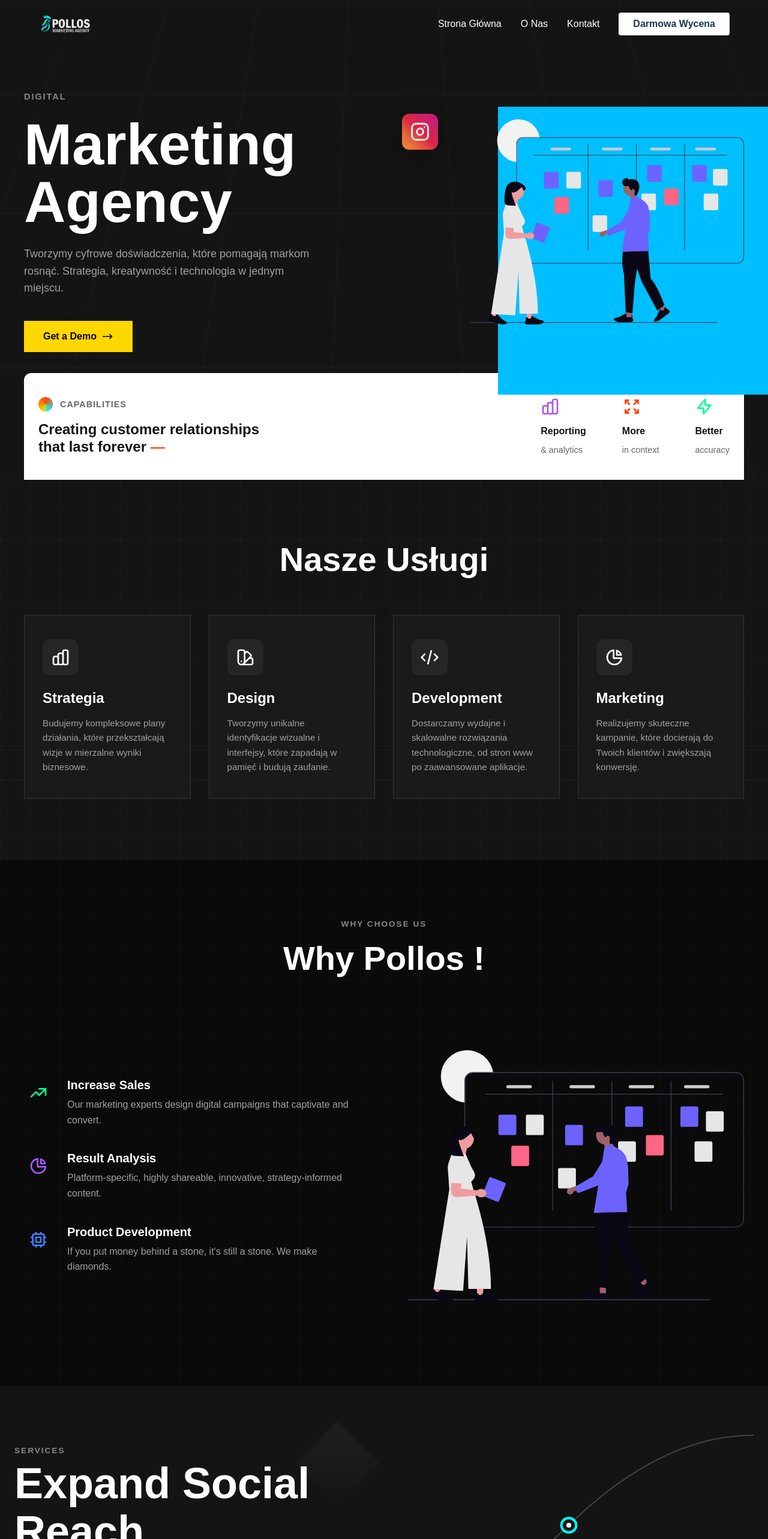
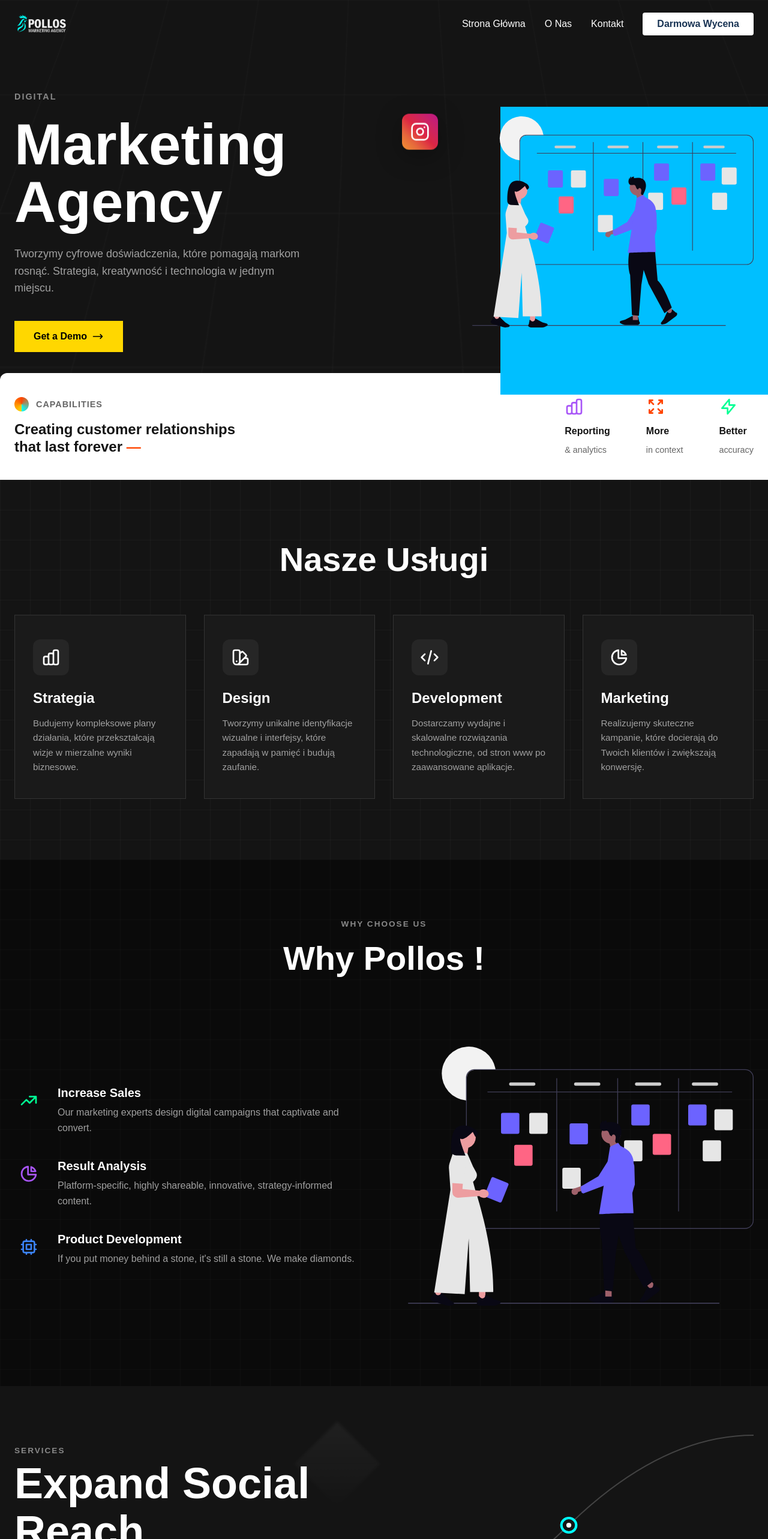
Before and after one commit to PiotrFijalkowski/pollos_website, a Next.js app: page / in a window 1280 px wide. Shown: the top 2566 px of the page at 60% size. Built offline with nearby package versions, Linux system fonts and the light colour scheme.

Commit message:
Refactor: Swap Contact columns and increase global max-width to 1440px

```diff
--- a/src/components/Contact/Contact.styles.ts
+++ b/src/components/Contact/Contact.styles.ts
@@ -31,7 +31,7 @@
 `;
 
 export const Container = styled.div`
-  max-width: 1200px;
+  max-width: 1440px;
   margin: 0 auto;
   position: relative;
   z-index: 1;
--- a/src/components/Contact/Contact.tsx
+++ b/src/components/Contact/Contact.tsx
@@ -54,6 +54,49 @@
   return (
     <Section id="contact">
       <Container>
+        <FormColumn>
+          <Form onSubmit={handleSubmit}>
+            <FormGroup>
+              <InputLabel>Imię i Nazwisko</InputLabel>
+              <Input
+                type="text"
+                name="name"
+                placeholder="Jan Kowalski"
+                value={formData.name}
+                onChange={handleChange}
+                required
+              />
+            </FormGroup>
+
+            <FormGroup>
+              <InputLabel>Email</InputLabel>
+              <Input
+                type="email"
+                name="email"
+                placeholder="jan@firma.pl"
+                value={formData.email}
+                onChange={handleChange}
+                required
+              />
+            </FormGroup>
+
+            <FormGroup>
+              <InputLabel>Wiadomość</InputLabel>
+              <TextArea
+                name="message"
+                placeholder="Opisz swój projekt..."
+                value={formData.message}
+                onChange={handleChange}
+                required
+              />
+            </FormGroup>
+
+            <SubmitButton type="submit" disabled={isSubmitting}>
+              {isSubmitting ? 'Wysyłanie...' : 'Wyślij wiadomość'}
+            </SubmitButton>
+          </Form>
+        </FormColumn>
+
         <InfoColumn>
           <Header>
             <Label>KONTAKT</Label>
@@ -103,49 +146,6 @@
             </ContactItem>
           </ContactDetails>
         </InfoColumn>
-
-        <FormColumn>
-          <Form onSubmit={handleSubmit}>
-            <FormGroup>
-              <InputLabel>Imię i Nazwisko</InputLabel>
-              <Input
-                type="text"
-                name="name"
-                placeholder="Jan Kowalski"
-                value={formData.name}
-                onChange={handleChange}
-                required
-              />
-            </FormGroup>
-
-            <FormGroup>
-              <InputLabel>Email</InputLabel>
-              <Input
-                type="email"
-                name="email"
-                placeholder="jan@firma.pl"
-                value={formData.email}
-                onChange={handleChange}
-                required
-              />
-            </FormGroup>
-
-            <FormGroup>
-              <InputLabel>Wiadomość</InputLabel>
-              <TextArea
-                name="message"
-                placeholder="Opisz swój projekt..."
-                value={formData.message}
-                onChange={handleChange}
-                required
-              />
-            </FormGroup>
-
-            <SubmitButton type="submit" disabled={isSubmitting}>
-              {isSubmitting ? 'Wysyłanie...' : 'Wyślij wiadomość'}
-            </SubmitButton>
-          </Form>
-        </FormColumn>
       </Container>
     </Section>
   );
--- a/src/components/FAQ/FAQ.styles.ts
+++ b/src/components/FAQ/FAQ.styles.ts
@@ -32,7 +32,7 @@
 `;
 
 export const Container = styled.div`
-  max-width: 1200px;
+  max-width: 1440px;
   margin: 0 auto;
   position: relative;
   z-index: 1;
--- a/src/components/Hero/Hero.styles.ts
+++ b/src/components/Hero/Hero.styles.ts
@@ -45,7 +45,7 @@
 `;
 
 export const ContentWrapper = styled.div`
-  max-width: 1200px;
+  max-width: 1440px;
   width: 100%;
   display: grid;
   grid-template-columns: 1fr;
@@ -206,7 +206,7 @@
     bottom: 0;
     left: 50%;
     transform: translateX(-50%);
-    max-width: 1200px; /* Container width */
+    max-width: 1440px; /* Container width */
     width: 100%;
     border-top-left-radius: 12px;
     border-top-right-radius: 12px;
--- a/src/components/Navbar/Navbar.styles.ts
+++ b/src/components/Navbar/Navbar.styles.ts
@@ -19,7 +19,7 @@
 
 export const NavContent = styled.div`
   width: 100%;
-  max-width: 1200px;
+  max-width: 1440px;
   padding: 0 24px;
   display: flex;
   align-items: center;
--- a/src/components/Process/Process.styles.ts
+++ b/src/components/Process/Process.styles.ts
@@ -40,7 +40,7 @@
 `;
 
 export const Container = styled.div`
-  max-width: 1400px;
+  max-width: 1440px;
   width: 100%;
   display: flex;
   flex-direction: column;
--- a/src/components/Services/Services.styles.ts
+++ b/src/components/Services/Services.styles.ts
@@ -36,7 +36,7 @@
   display: grid;
   grid-template-columns: 1fr;
   gap: 30px;
-  max-width: 1200px; /* Consistent with Why Us */
+  max-width: 1440px; /* Consistent with Why Us */
   width: 100%;
   position: relative;
   z-index: 1;
--- a/src/components/WhyUs/WhyUs.styles.ts
+++ b/src/components/WhyUs/WhyUs.styles.ts
@@ -19,7 +19,7 @@
 `;
 
 export const Container = styled.div`
-  max-width: 1200px;
+  max-width: 1440px;
   width: 100%;
   display: flex;
   flex-direction: column;
```
